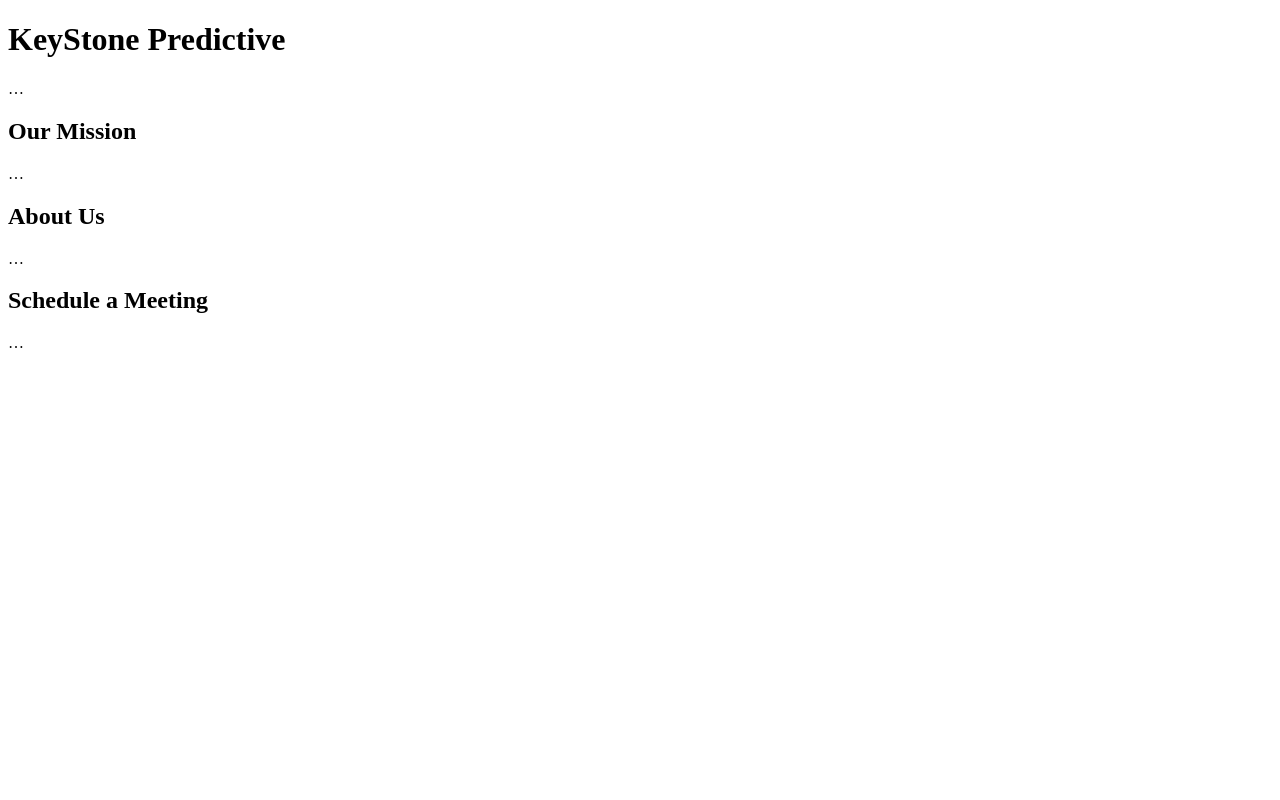
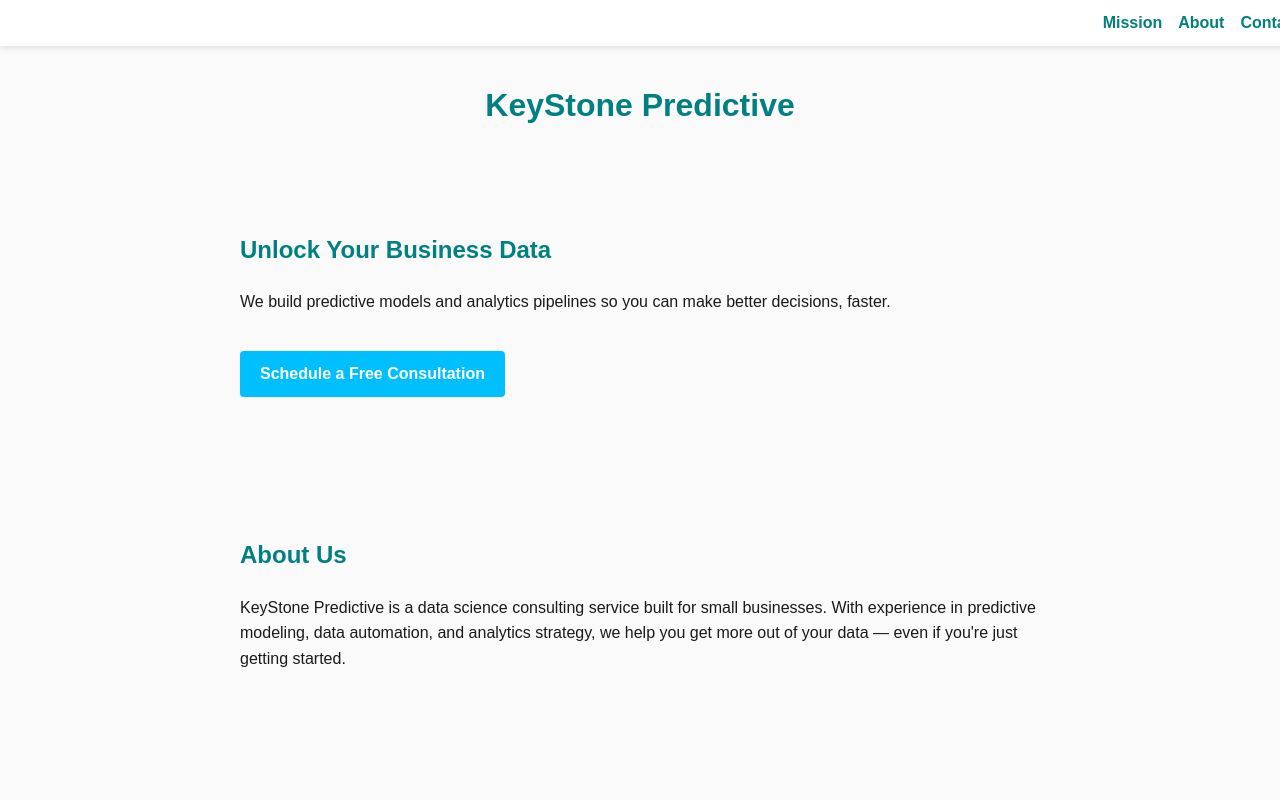
Before and after one commit to eddy123457/keystone-predictive-site, a plain HTML site: page index.html in a window 1280 px wide. Shown: the top 800 px of the page. Drawn offline with Linux system fonts and the light colour scheme; a script that the page names is missing.

Commit message:
update site

```diff
--- a/index.html
+++ b/index.html
@@ -3,38 +3,121 @@
 <head>
   <meta charset="UTF-8" />
   <meta name="viewport" content="width=device-width, initial-scale=1.0" />
+  <title>KeyStone Predictive — Data Consulting & Predictive Modeling</title>
+  <meta name="description" content="KeyStone Predictive helps small businesses unlock actionable insights through custom predictive models and data pipelines. Schedule a free consultation today." />
+  <style>
+    :root {
+      --primary: #008080;
+      --accent: #00BFFF;
+      --background: #FAFAFA;
+      --text: #1A1A1A;
+    }
 
-  <!-- 1) Add your SEO title & description here -->
-  <title>KeyStone Predictive — Data Consulting & Predictive Modeling</title>
-  <meta name="description"
-        content="KeyStone Predictive helps small businesses unlock actionable insights through custom predictive models and data pipelines. Schedule a free consultation today." />
+    body {
+      margin: 0;
+      font-family: sans-serif;
+      background-color: var(--background);
+      color: var(--text);
+      line-height: 1.6;
+      padding-top: 60px;
+    }
 
-  <style>
-    /* your existing styles… */
+    nav {
+      position: fixed;
+      top: 0;
+      width: 100%;
+      background: white;
+      box-shadow: 0 2px 5px rgba(0,0,0,0.1);
+      padding: 10px 20px;
+      z-index: 10;
+    }
+
+    nav ul {
+      list-style: none;
+      display: flex;
+      gap: 1rem;
+      justify-content: flex-end;
+      margin: 0;
+      padding: 0;
+    }
+
+    nav a {
+      text-decoration: none;
+      color: var(--primary);
+      font-weight: bold;
+    }
+
+    header h1 {
+      margin: 0;
+      padding: 20px;
+      text-align: center;
+      color: var(--primary);
+    }
+
+    section {
+      padding: 60px 20px;
+      max-width: 800px;
+      margin: 0 auto;
+    }
+
+    h2 {
+      color: var(--primary);
+    }
+
+    a.button {
+      background-color: var(--accent);
+      color: white;
+      padding: 10px 20px;
+      border: none;
+      border-radius: 4px;
+      text-decoration: none;
+      font-weight: bold;
+      display: inline-block;
+      margin-top: 20px;
+    }
+
+    footer {
+      background: #eee;
+      padding: 20px;
+      text-align: center;
+      color: #666;
+    }
   </style>
 </head>
 <body>
+  <nav>
+    <ul>
+      <li><a href="#home">Mission</a></li>
+      <li><a href="#about">About</a></li>
+      <li><a href="#contact">Contact</a></li>
+    </ul>
+  </nav>
+
   <header>
-    <!-- 2) Your semantic headings are already here; just make sure you’re using one H1 and meaningful H2s -->
     <h1>KeyStone Predictive</h1>
-    <nav>…</nav>
   </header>
 
   <main>
     <section id="home">
-      <h2>Our Mission</h2>
-      <p>…</p>
+      <h2>Unlock Your Business Data</h2>
+      <p>We build predictive models and analytics pipelines so you can make better decisions, faster.</p>
+      <a href="#contact" class="button">Schedule a Free Consultation</a>
     </section>
+
     <section id="about">
       <h2>About Us</h2>
-      <p>…</p>
+      <p>KeyStone Predictive is a data science consulting service built for small businesses. With experience in predictive modeling, data automation, and analytics strategy, we help you get more out of your data — even if you're just getting started.</p>
     </section>
+
     <section id="contact">
       <h2>Schedule a Meeting</h2>
-      <!-- Calendly embed -->
+      <div class="calendly-inline-widget" data-url="https://calendly.com/h-argil-keystonepredictive" style="min-width:320px;height:600px;"></div>
+      <script type="text/javascript" src="https://assets.calendly.com/assets/external/widget.js" async></script>
     </section>
   </main>
 
-  <footer>…</footer>
+  <footer>
+    <p>© 2025 KeyStone Predictive · <a href="mailto:contact@keystonepredictive.com">contact@keystonepredictive.com</a></p>
+  </footer>
 </body>
 </html>
```
